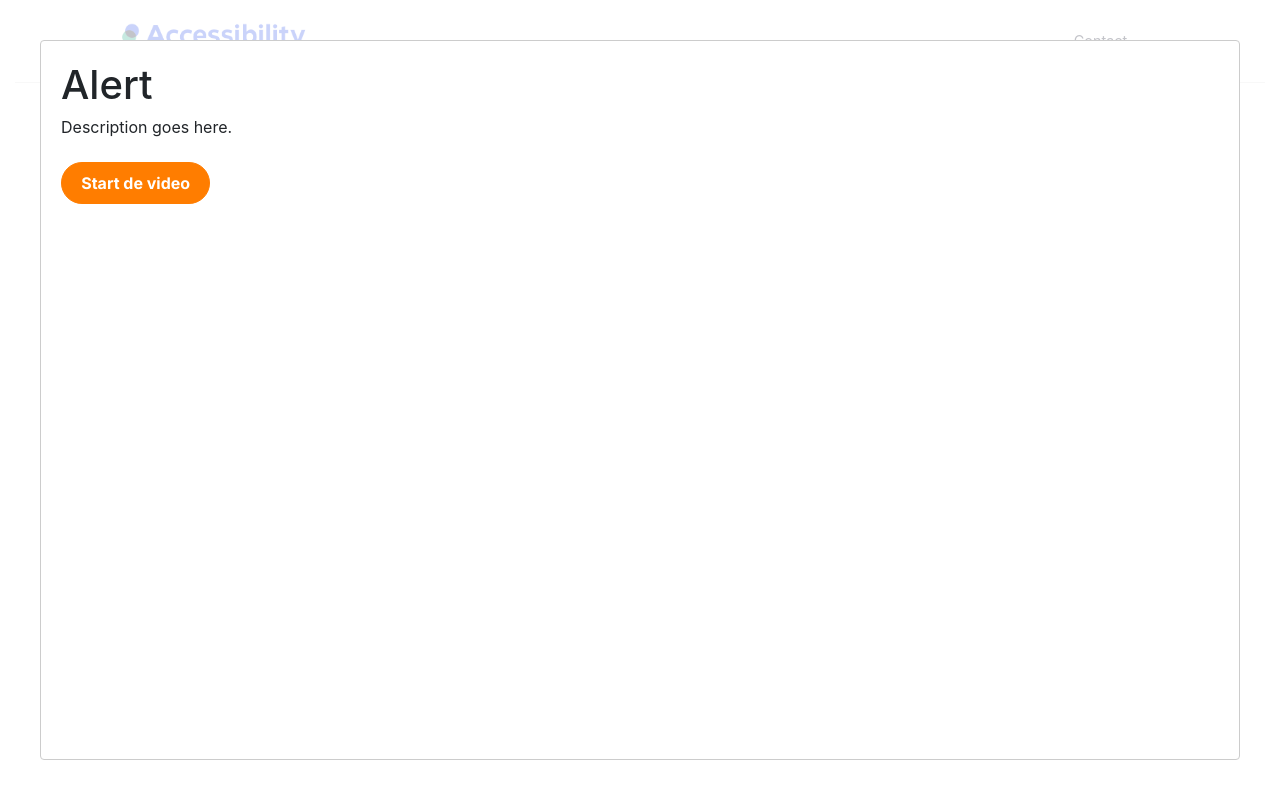
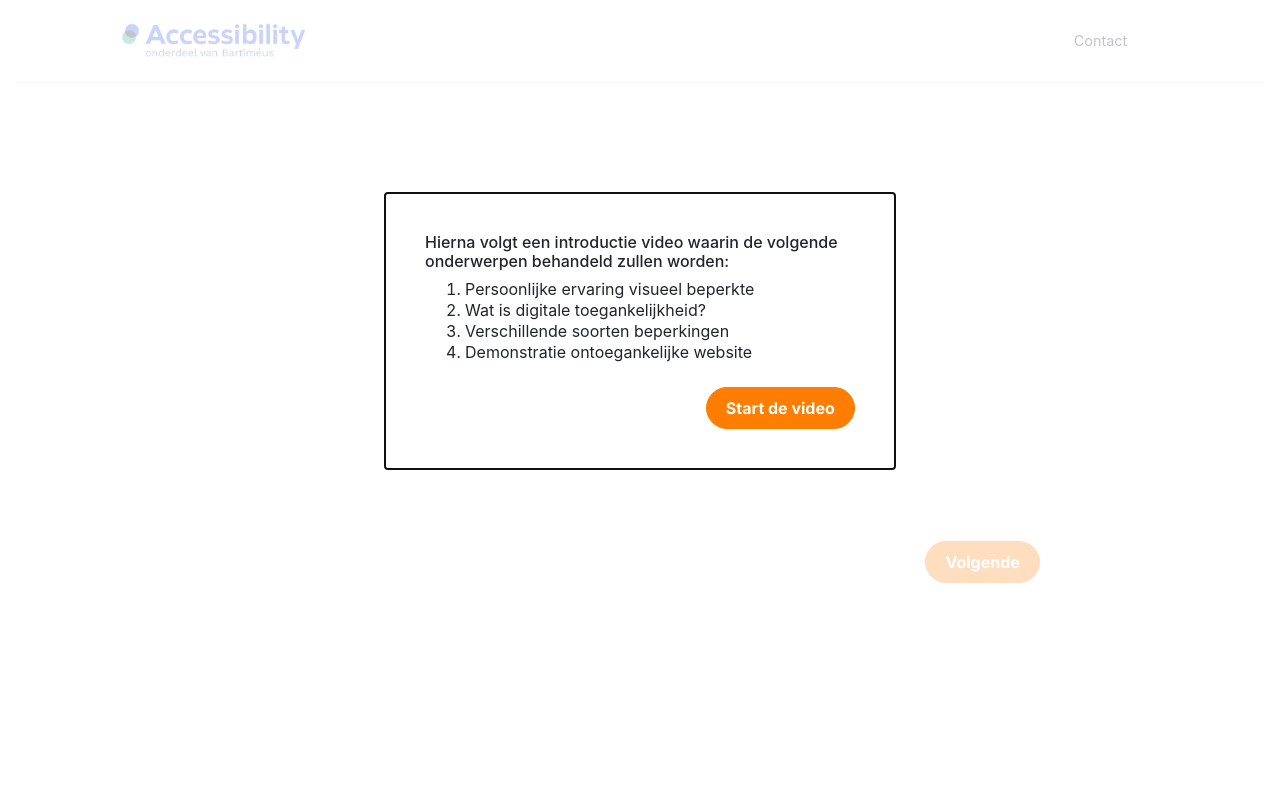
Before and after one commit to Lotte-a/Accessibility-training, a React (Create React App) app: page /introduction in a window 1280 px wide. Built offline with nearby package versions, Linux system fonts and the light colour scheme.

Commit message:
Add markup component Intro

```diff
--- a/src/components/Intro.js
+++ b/src/components/Intro.js
@@ -5,48 +5,56 @@ import { Button, Container } from 'react-bootstrap';
 import Modal from 'react-modal';
 
 import ReactPlayer from 'react-player/youtube'
-
-
-
 export default function QuizIntro() {
 
     const [closeModal, setCloseModal] = useState(true);
+    const [autoPlay, setAutoPlay] = useState(false);
 
     const handleCloseModal = () => {
         setCloseModal(false);
+        setAutoPlay(true);
     }
 
     return (
         <div>
-            <div class="page-margin">
+            <div class="intro intro-wrapper">
                 <Helmet>
                     <title>Introductie | Accessibility Training</title>
                 </Helmet>
 
                 <Modal
                     isOpen={closeModal}
+                    className="intro-modal"
                     aria={{
                         labelledby: "heading",
                         describedby: "full_description"
-                    }}>
-                    <h1 id="heading">Alert</h1>
+                    }}
+                  >
+                    <h1 class="intro__title">Hierna volgt een introductie video waarin de volgende onderwerpen behandeld zullen worden:</h1>
                     <div id="full_description">
-                        <p>Description goes here.</p>
-                        <Button onClick={handleCloseModal}>Start de video</Button>
+                        <ol>
+                            <li>Persoonlijke ervaring visueel beperkte</li>
+                            <li>Wat is digitale toegankelijkheid?</li>
+                            <li>Verschillende soorten beperkingen</li>
+                            <li>Demonstratie ontoegankelijke website</li>
+                        </ol>
                     </div>
+
+                    <Button class="intro__button-start" onClick={handleCloseModal}>Start de video</Button>
                 </Modal>
 
                 <div className='player-wrapper'>
                     <ReactPlayer
                         className='react-player'
-                        url='https://www.youtube.com/watch?v=ysz5S6PUM-U'
+                        url='https://youtu.be/cBsES4hgNsw'
                         width='100%'
                         height='100%'
+                        playing={autoPlay}
                     />
                 </div>
 
-                <div class="hidden-hover">
-                    <Link to="/quizOverview"><Button className="intro__button btn-orange">Volgende</Button></Link>
+                <div class="intro-btn hidden-hover">
+                    <Link to="/simulationOverview"><Button className="intro__button-next btn-orange">Volgende</Button></Link>
                 </div>
             </div>
         </div>
```
